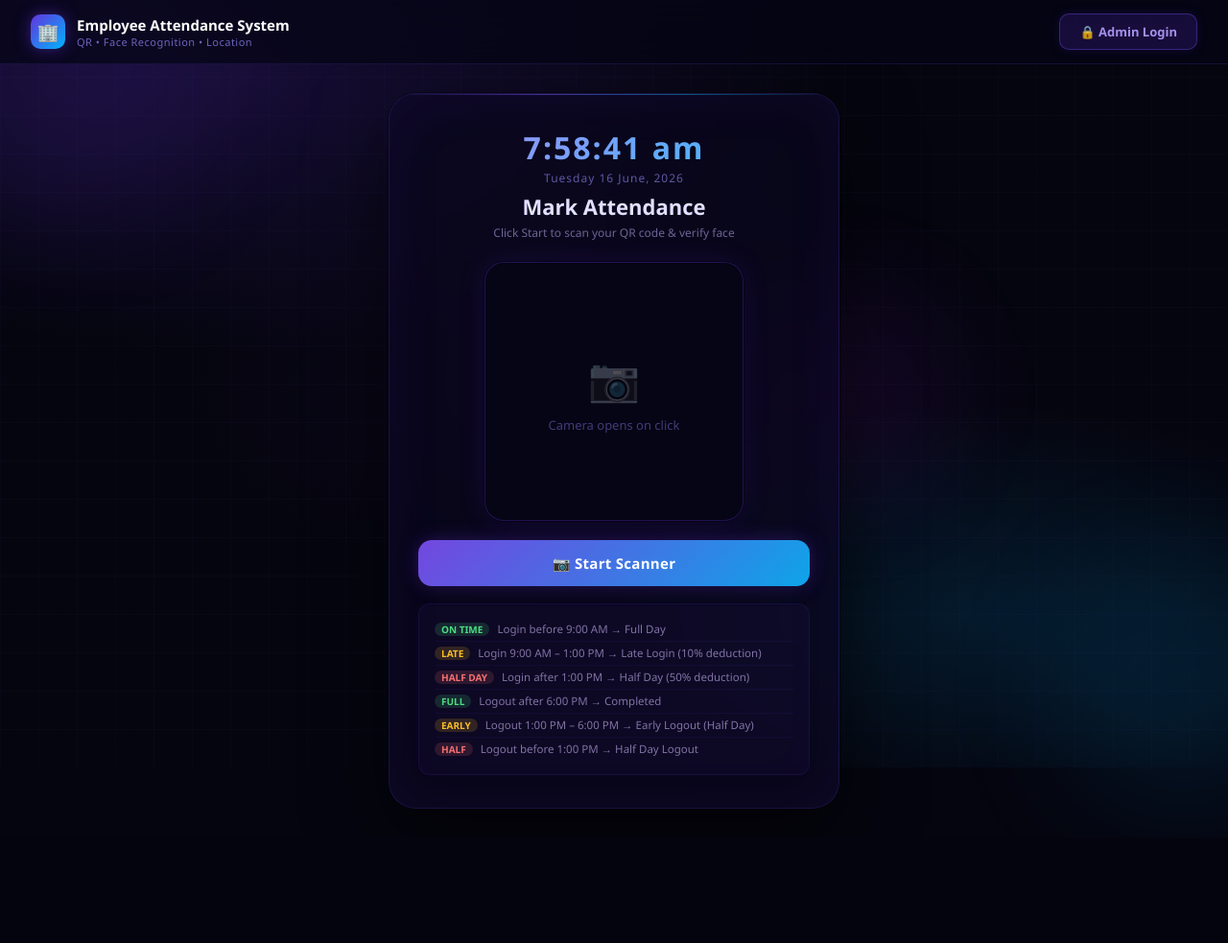
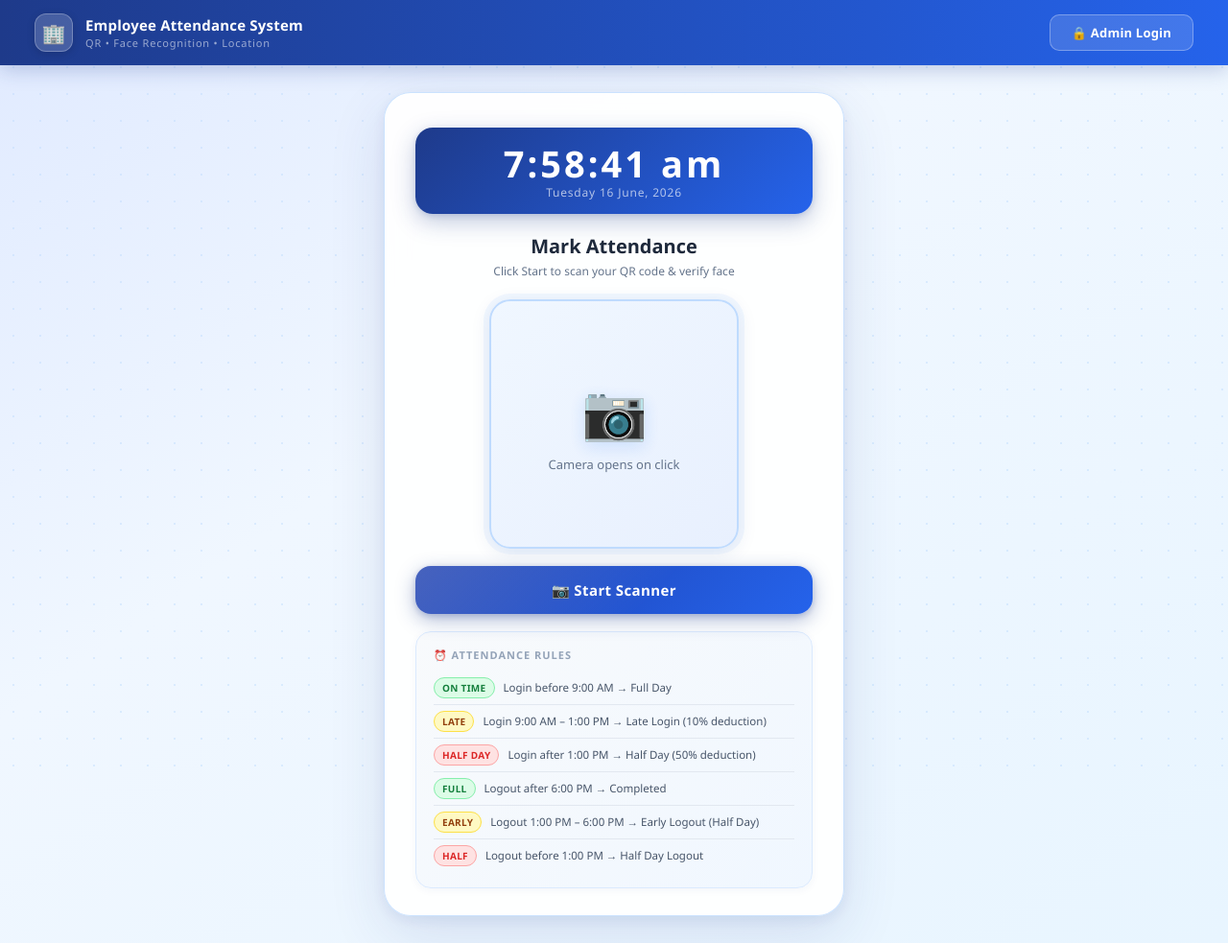
Before and after one commit to Nithin-magzest/emplyeee-attendance, a Flask app: page / in a window 1280 px wide. Shown: the whole page at 96% size. Before the commit the page ends 843 px from the top, so only its background shows below. Run offline with Flask 3, Linux system fonts and the light colour scheme; some libraries are stand-ins or nearby versions.

Commit message:
Redesign attendance scanner page with eye-catching light theme
- Replace dark glassmorphism with soft blue gradient background + dot-grid pattern
- Clock moved into bold dark-blue gradient card with large white digits
- Card uses frosted glass effect with backdrop-filter and inset glow
- Scanner box has gradient fill, outer ring glow, smooth active animation
- Camera icon has idle pulse animation
- Button has glass-sheen overlay and deeper hover lift
- Rules section has gradient background and bordered badges
- Topbar uses blue gradient matching admin/employee portal theme

Co-Authored-By: Claude Sonnet 4.6 <noreply@anthropic.com>

```diff
--- a/templates/index.html
+++ b/templates/index.html
@@ -11,130 +11,104 @@
 
       body {
         min-height: 100vh;
-        background: #05050f;
+        background: linear-gradient(145deg, #e0eaff 0%, #f0f7ff 40%, #e8f5ff 100%);
         display: flex; flex-direction: column;
         overflow-x: hidden;
       }
 
-      /* ── ANIMATED BACKGROUND ── */
-      .bg {
-        position: fixed; inset: 0; z-index: 0; pointer-events: none;
-        background:
-          radial-gradient(ellipse 80% 60% at 20% 10%, rgba(99,51,220,0.18) 0%, transparent 60%),
-          radial-gradient(ellipse 60% 50% at 80% 80%, rgba(0,180,255,0.12) 0%, transparent 55%),
-          radial-gradient(ellipse 50% 40% at 50% 50%, rgba(120,40,200,0.08) 0%, transparent 70%),
-          #05050f;
-      }
-      .bg::after {
+      /* subtle dot grid */
+      body::before {
         content: '';
-        position: absolute; inset: 0;
-        background-image:
-          linear-gradient(rgba(80,60,200,0.04) 1px, transparent 1px),
-          linear-gradient(90deg, rgba(80,60,200,0.04) 1px, transparent 1px);
-        background-size: 40px 40px;
-      }
-
-      /* floating orbs */
-      .orb {
-        position: fixed; border-radius: 50%; filter: blur(60px); pointer-events: none; z-index: 0;
-        animation: orbFloat 8s ease-in-out infinite;
-      }
-      .orb1 { width: 300px; height: 300px; background: rgba(99,51,220,0.12); top: -80px; left: -80px; animation-delay: 0s; }
-      .orb2 { width: 250px; height: 250px; background: rgba(0,180,255,0.09); bottom: -60px; right: -60px; animation-delay: 3s; }
-      .orb3 { width: 200px; height: 200px; background: rgba(180,40,255,0.08); top: 40%; left: 60%; animation-delay: 5s; }
-      @keyframes orbFloat {
-        0%,100% { transform: translate(0,0) scale(1); }
-        50%      { transform: translate(20px, -20px) scale(1.05); }
+        position: fixed; inset: 0; pointer-events: none; z-index: 0;
+        background-image: radial-gradient(circle, #bfdbfe 1px, transparent 1px);
+        background-size: 28px 28px;
+        opacity: 0.45;
       }
 
       /* ── TOPBAR ── */
       .topbar {
         position: relative; z-index: 10;
         display: flex; align-items: center; justify-content: space-between;
-        padding: 14px 32px;
-        background: rgba(5,5,20,0.7);
-        backdrop-filter: blur(20px);
-        border-bottom: 1px solid rgba(100,80,255,0.15);
+        padding: 14px 36px;
+        background: linear-gradient(90deg, #1e3a8a 0%, #2563eb 100%);
+        box-shadow: 0 4px 20px rgba(30,58,138,0.25);
         color: white;
       }
-      .brand-wrap { display: flex; align-items: center; gap: 12px; }
+      .brand-wrap { display: flex; align-items: center; gap: 13px; }
       .brand-dot {
-        width: 36px; height: 36px; border-radius: 10px;
-        background: linear-gradient(135deg, #6333dc, #00b4ff);
+        width: 40px; height: 40px; border-radius: 12px;
+        background: rgba(255,255,255,0.18);
+        border: 1px solid rgba(255,255,255,0.25);
         display: flex; align-items: center; justify-content: center;
-        font-size: 18px;
-        box-shadow: 0 0 16px rgba(99,51,220,0.5);
+        font-size: 20px;
+        box-shadow: 0 2px 8px rgba(0,0,0,0.15);
       }
-      .brand-text .name { font-size: 15px; font-weight: 700; color: #fff; }
-      .brand-text .tagline { font-size: 11px; color: rgba(150,140,255,0.7); letter-spacing: 0.5px; }
+      .brand-text .name { font-size: 15px; font-weight: 800; color: #fff; letter-spacing: 0.2px; }
+      .brand-text .tagline { font-size: 11px; color: rgba(255,255,255,0.55); letter-spacing: 0.8px; margin-top: 1px; }
       .admin-btn {
-        padding: 9px 20px;
-        background: rgba(99,51,220,0.2);
-        border: 1px solid rgba(120,80,255,0.35);
+        padding: 9px 22px;
+        background: rgba(255,255,255,0.14);
+        border: 1px solid rgba(255,255,255,0.3);
         border-radius: 10px;
-        color: rgba(180,160,255,0.9);
+        color: #fff;
         font-size: 13px; font-weight: 600; text-decoration: none;
-        transition: 0.25s;
-        box-shadow: 0 0 12px rgba(99,51,220,0.15);
+        transition: 0.2s; letter-spacing: 0.2px;
       }
-      .admin-btn:hover {
-        background: rgba(99,51,220,0.35);
-        border-color: rgba(150,100,255,0.6);
-        color: #fff;
-        box-shadow: 0 0 20px rgba(99,51,220,0.35);
-      }
+      .admin-btn:hover { background: rgba(255,255,255,0.24); border-color: rgba(255,255,255,0.5); }
 
       /* ── PAGE BODY ── */
       .page-body {
         flex: 1; position: relative; z-index: 1;
         display: flex; align-items: center; justify-content: center;
-        padding: 30px 20px;
+        padding: 28px 20px;
       }
 
       /* ── CARD ── */
       .card {
-        width: 100%; max-width: 470px;
-        background: rgba(10,8,30,0.72);
-        backdrop-filter: blur(24px);
-        border: 1px solid rgba(100,80,255,0.18);
+        width: 100%; max-width: 480px;
+        background: rgba(255,255,255,0.92);
+        backdrop-filter: blur(12px);
+        border: 1px solid rgba(191,219,254,0.8);
         border-radius: 28px;
-        padding: 34px 30px;
-        text-align: center; color: white;
+        padding: 36px 32px 28px;
+        text-align: center; color: #1e293b;
         box-shadow:
-          0 0 0 1px rgba(0,0,0,0.4),
-          0 32px 80px rgba(0,0,0,0.6),
-          0 0 60px rgba(99,51,220,0.08) inset;
-        position: relative; overflow: hidden;
-      }
-      .card::before {
-        content: '';
-        position: absolute; top: 0; left: 0; right: 0; height: 1px;
-        background: linear-gradient(90deg, transparent, rgba(120,80,255,0.5), rgba(0,200,255,0.4), transparent);
+          0 20px 60px rgba(30,58,138,0.12),
+          0 4px 16px rgba(30,58,138,0.08),
+          0 0 0 1px rgba(255,255,255,0.6) inset;
       }
 
-      /* ── CLOCK ── */
+      /* ── CLOCK BLOCK ── */
+      .clock-block {
+        background: linear-gradient(135deg, #1e3a8a 0%, #2563eb 100%);
+        border-radius: 18px;
+        padding: 18px 20px 14px;
+        margin-bottom: 20px;
+        box-shadow: 0 8px 24px rgba(30,58,138,0.28), 0 2px 6px rgba(30,58,138,0.15);
+      }
       .live-time {
-        font-size: 32px; font-weight: 800; letter-spacing: 2px;
-        background: linear-gradient(135deg, #a78bfa, #38bdf8);
-        -webkit-background-clip: text; -webkit-text-fill-color: transparent;
-        margin-bottom: 2px;
-        text-shadow: none;
+        font-size: 38px; font-weight: 900; letter-spacing: 3px;
+        color: #fff;
+        margin-bottom: 3px; line-height: 1;
       }
-      .live-date { font-size: 12px; color: rgba(150,140,255,0.6); letter-spacing: 1px; margin-bottom: 6px; }
-      h2 { font-size: 22px; font-weight: 700; color: #e2e0ff; margin-bottom: 4px; }
-      .sub { font-size: 12px; color: rgba(150,140,200,0.7); margin-bottom: 22px; }
+      .live-date { font-size: 12px; color: rgba(255,255,255,0.65); letter-spacing: 0.8px; }
+
+      /* ── TITLE ── */
+      h2 { font-size: 20px; font-weight: 800; color: #1e293b; margin-bottom: 4px; }
+      .sub { font-size: 12px; color: #64748b; margin-bottom: 20px; line-height: 1.5; }
 
       /* ── SCANNER WRAP ── */
       .scanner-wrap {
-        position: relative; width: 270px; height: 270px;
-        margin: 0 auto 20px; border-radius: 20px; overflow: hidden;
-        background: rgba(5,5,20,0.8);
-        border: 1.5px solid rgba(99,51,220,0.3);
-        box-shadow: 0 0 30px rgba(99,51,220,0.12), 0 0 0 1px rgba(0,0,0,0.5);
+        position: relative; width: 260px; height: 260px;
+        margin: 0 auto 18px; border-radius: 22px; overflow: hidden;
+        background: linear-gradient(135deg, #f0f7ff, #e8f0fe);
+        border: 2px solid #bfdbfe;
+        box-shadow: 0 4px 20px rgba(30,58,138,0.10), 0 0 0 6px rgba(59,130,246,0.06);
+        transition: border-color 0.3s, box-shadow 0.3s;
       }
       .scanner-wrap.active {
-        border-color: rgba(0,200,255,0.5);
-        box-shadow: 0 0 30px rgba(0,200,255,0.15), 0 0 0 1px rgba(0,0,0,0.5);
+        border-color: #3b82f6;
+        box-shadow: 0 4px 24px rgba(59,130,246,0.22), 0 0 0 6px rgba(59,130,246,0.10);
       }
 
       #video { width: 100%; height: 100%; object-fit: cover; display: none; }
@@ -142,143 +116,169 @@
       .scanner-placeholder {
         position: absolute; inset: 0;
         display: flex; flex-direction: column; align-items: center; justify-content: center;
-        gap: 10px; color: rgba(130,110,220,0.5); font-size: 13px;
+        gap: 12px;
       }
-      .scanner-placeholder .icon { font-size: 44px; opacity: 0.6; }
+      .scanner-placeholder .icon {
+        font-size: 52px;
+        filter: drop-shadow(0 4px 8px rgba(59,130,246,0.2));
+        animation: iconPulse 2.5s ease-in-out infinite;
+      }
+      .scanner-placeholder .icon-label {
+        font-size: 13px; color: #64748b; font-weight: 500;
+      }
+      @keyframes iconPulse {
+        0%,100% { transform: scale(1); opacity: 0.7; }
+        50%      { transform: scale(1.08); opacity: 1; }
+      }
 
       /* scan line */
       .scan-line {
         display: none;
-        position: absolute; left: 0; right: 0; height: 2px;
-        background: linear-gradient(90deg, transparent, #00e5ff, transparent);
-        box-shadow: 0 0 10px #00e5ff, 0 0 20px rgba(0,229,255,0.5);
+        position: absolute; left: 0; right: 0; height: 3px;
+        background: linear-gradient(90deg, transparent, #2563eb, #60a5fa, #2563eb, transparent);
+        box-shadow: 0 0 12px rgba(59,130,246,0.6), 0 0 4px rgba(59,130,246,0.9);
         animation: scanMove 2s ease-in-out infinite;
       }
-      @keyframes scanMove { 0%,100% { top: 0; } 50% { top: calc(100% - 2px); } }
+      @keyframes scanMove { 0%,100% { top: 0; } 50% { top: calc(100% - 3px); } }
 
       /* corner brackets */
       .corners { position: absolute; inset: 0; pointer-events: none; display: none; }
       .corners::before, .corners::after,
       .corners span::before, .corners span::after {
         content: ""; position: absolute;
-        width: 24px; height: 24px;
-        border-color: #00e5ff; border-style: solid;
-        box-shadow: 0 0 8px rgba(0,229,255,0.6);
+        width: 28px; height: 28px;
+        border-color: #2563eb; border-style: solid;
+        border-radius: 2px;
       }
-      .corners::before  { top: 12px;  left: 12px;  border-width: 2px 0 0 2px; }
-      .corners::after   { top: 12px;  right: 12px; border-width: 2px 2px 0 0; }
-      .corners span::before { bottom: 12px; left: 12px;  border-width: 0 0 2px 2px; }
-      .corners span::after  { bottom: 12px; right: 12px; border-width: 0 2px 2px 0; }
+      .corners::before  { top: 14px;  left: 14px;  border-width: 3px 0 0 3px; }
+      .corners::after   { top: 14px;  right: 14px; border-width: 3px 3px 0 0; }
+      .corners span::before { bottom: 14px; left: 14px;  border-width: 0 0 3px 3px; }
+      .corners span::after  { bottom: 14px; right: 14px; border-width: 0 3px 3px 0; }
 
       /* phase label */
       .phase-label {
         display: none;
         position: absolute; bottom: 0; left: 0; right: 0;
-        background: rgba(0,0,0,0.65); backdrop-filter: blur(4px);
-        padding: 9px; font-size: 12px; font-weight: 600; letter-spacing: 0.3px;
+        background: rgba(255,255,255,0.92); backdrop-filter: blur(6px);
+        padding: 10px; font-size: 12px; font-weight: 700; letter-spacing: 0.3px;
+        border-top: 1px solid rgba(59,130,246,0.15);
       }
-      .phase-label.qr   { color: #00e5ff; }
-      .phase-label.face { color: #a78bfa; }
-      .phase-label.ok   { color: #4ade80; }
+      .phase-label.qr   { color: #2563eb; }
+      .phase-label.face { color: #7c3aed; }
+      .phase-label.ok   { color: #16a34a; }
 
       /* ── BUTTON ── */
       .btn {
-        width: 100%; padding: 14px; border: none; border-radius: 14px;
-        background: linear-gradient(135deg, #6333dc, #0ea5e9);
-        color: white; font-size: 15px; font-weight: 700; cursor: pointer;
-        transition: 0.3s; letter-spacing: 0.3px;
-        box-shadow: 0 0 20px rgba(99,51,220,0.35), 0 4px 15px rgba(0,0,0,0.3);
+        width: 100%; padding: 15px; border: none; border-radius: 16px;
+        background: linear-gradient(135deg, #1e40af, #2563eb, #3b82f6);
+        background-size: 200% 200%;
+        color: white; font-size: 15px; font-weight: 800; cursor: pointer;
+        transition: 0.25s; letter-spacing: 0.4px;
+        box-shadow: 0 6px 20px rgba(30,58,138,0.35), 0 2px 6px rgba(30,58,138,0.2);
         position: relative; overflow: hidden;
       }
       .btn::after {
         content: '';
         position: absolute; inset: 0;
-        background: linear-gradient(135deg, rgba(255,255,255,0.1), transparent);
+        background: linear-gradient(135deg, rgba(255,255,255,0.18), transparent 60%);
+        pointer-events: none;
       }
-      .btn:hover  {
+      .btn:hover {
         transform: translateY(-2px);
-        box-shadow: 0 0 32px rgba(99,51,220,0.5), 0 8px 25px rgba(0,0,0,0.4);
+        box-shadow: 0 10px 28px rgba(30,58,138,0.42), 0 4px 10px rgba(30,58,138,0.2);
       }
-      .btn:active { transform: translateY(0); }
+      .btn:active { transform: translateY(0); box-shadow: 0 3px 10px rgba(30,58,138,0.3); }
       .btn:disabled {
-        background: rgba(80,60,120,0.3); cursor: not-allowed;
-        transform: none; box-shadow: none; color: rgba(255,255,255,0.3);
+        background: #e2e8f0; cursor: not-allowed;
+        transform: none; box-shadow: none; color: #94a3b8;
       }
 
       /* ── STATUS BAR ── */
       .status-bar {
         display: none; margin-top: 14px;
-        background: rgba(99,51,220,0.1);
-        border: 1px solid rgba(99,51,220,0.2);
-        border-radius: 10px; padding: 11px 16px;
-        font-size: 13px; color: rgba(180,160,255,0.9);
+        background: linear-gradient(90deg, #eff6ff, #f0f7ff);
+        border: 1px solid #bfdbfe;
+        border-radius: 12px; padding: 12px 16px;
+        font-size: 13px; color: #1e40af;
         align-items: center; gap: 10px;
       }
       .spinner {
-        width: 16px; height: 16px; flex-shrink: 0;
-        border: 2px solid rgba(99,51,220,0.3);
-        border-top-color: #a78bfa; border-radius: 50%;
+        width: 17px; height: 17px; flex-shrink: 0;
+        border: 2.5px solid #bfdbfe;
+        border-top-color: #3b82f6; border-radius: 50%;
         animation: spin 0.7s linear infinite;
       }
       @keyframes spin { to { transform: rotate(360deg); } }
 
       /* ── RESULT ── */
       .result-box {
-        display: none; margin-top: 18px;
-        background: rgba(0,200,100,0.06);
-        border: 1px solid rgba(74,222,128,0.2);
-        border-radius: 16px; padding: 18px; text-align: left;
+        display: none; margin-top: 16px;
+        background: linear-gradient(135deg, #f0fdf4, #ecfdf5);
+        border: 1.5px solid #86efac;
+        border-radius: 18px; padding: 18px; text-align: left;
+        box-shadow: 0 4px 16px rgba(22,163,74,0.08);
       }
       .result-box h4 {
-        text-align: center; margin-bottom: 14px; font-size: 14px;
-        color: #4ade80; letter-spacing: 0.3px;
+        text-align: center; margin-bottom: 14px; font-size: 15px; font-weight: 800;
+        color: #15803d;
       }
-      .result-row { display: flex; justify-content: space-between; margin: 9px 0; font-size: 13px; }
-      .result-row span:first-child { color: rgba(180,160,255,0.55); }
-      .val-green  { color: #4ade80; font-weight: 700; }
-      .val-yellow { color: #fbbf24; font-weight: 700; }
-      .val-red    { color: #f87171; font-weight: 700; }
-      .val-blue   { color: #38bdf8; font-weight: 700; }
+      .result-row {
+        display: flex; justify-content: space-between; align-items: center;
+        padding: 8px 0; font-size: 13px;
+        border-bottom: 1px solid rgba(134,239,172,0.3);
+      }
+      .result-row:last-child { border-bottom: none; }
+      .result-row span:first-child { color: #64748b; }
+      .val-green  { color: #16a34a; font-weight: 700; }
+      .val-yellow { color: #d97706; font-weight: 700; }
+      .val-red    { color: #dc2626; font-weight: 700; }
+      .val-blue   { color: #2563eb; font-weight: 700; }
 
       /* ── ERROR ── */
       .error-box {
         display: none; margin-top: 14px;
-        background: rgba(239,68,68,0.1);
-        border: 1px solid rgba(239,68,68,0.25);
-        border-radius: 12px; padding: 13px;
-        font-size: 13px; color: #fca5a5; text-align: center;
+        background: linear-gradient(135deg, #fef2f2, #fff5f5);
+        border: 1.5px solid #fca5a5;
+        border-radius: 14px; padding: 14px;
+        font-size: 13px; color: #dc2626; text-align: center; font-weight: 600;
+        box-shadow: 0 4px 12px rgba(220,38,38,0.08);
       }
 
       /* ── RULES ── */
       .rules {
-        margin-top: 18px; font-size: 11.5px; line-height: 1; text-align: left;
-        background: rgba(99,51,220,0.06);
-        border: 1px solid rgba(99,51,220,0.12);
-        border-radius: 12px; padding: 14px 16px;
+        margin-top: 18px; font-size: 11.5px; text-align: left;
+        background: linear-gradient(135deg, #f8fafc, #f0f7ff);
+        border: 1px solid #dbeafe;
+        border-radius: 16px; padding: 16px 18px;
+        box-shadow: 0 2px 8px rgba(30,58,138,0.05);
       }
-      .rules .rule { display: flex; align-items: center; gap: 8px; padding: 5px 0; color: rgba(180,160,220,0.7); }
-      .rules .rule:not(:last-child) { border-bottom: 1px solid rgba(99,51,220,0.08); }
+      .rules-title {
+        font-size: 11px; font-weight: 700; color: #94a3b8;
+        text-transform: uppercase; letter-spacing: 1px; margin-bottom: 10px;
+      }
+      .rules .rule {
+        display: flex; align-items: center; gap: 9px;
+        padding: 6px 0; color: #475569; line-height: 1.4;
+      }
+      .rules .rule:not(:last-child) { border-bottom: 1px solid #e2e8f0; }
       .rules .badge {
-        font-size: 10px; padding: 2px 7px; border-radius: 20px; font-weight: 700; flex-shrink: 0;
+        font-size: 10px; padding: 3px 8px; border-radius: 20px;
+        font-weight: 800; flex-shrink: 0; letter-spacing: 0.3px;
       }
-      .badge-green  { background: rgba(74,222,128,0.15); color: #4ade80; }
-      .badge-yellow { background: rgba(251,191,36,0.15); color: #fbbf24; }
-      .badge-red    { background: rgba(248,113,113,0.15); color: #f87171; }
+      .badge-green  { background: #dcfce7; color: #15803d; border: 1px solid #86efac; }
+      .badge-yellow { background: #fef9c3; color: #92400e; border: 1px solid #fde047; }
+      .badge-red    { background: #fee2e2; color: #dc2626; border: 1px solid #fca5a5; }
 
       @media (max-width: 480px) {
-        .card { padding: 24px 16px; }
+        .card { padding: 24px 18px 20px; }
         .topbar { padding: 12px 18px; }
         .brand-text .tagline { display: none; }
         .scanner-wrap { width: 230px; height: 230px; }
+        .live-time { font-size: 30px; }
       }
     </style>
   </head>
   <body>
-
-    <div class="bg"></div>
-    <div class="orb orb1"></div>
-    <div class="orb orb2"></div>
-    <div class="orb orb3"></div>
 
     <div class="topbar">
       <div class="brand-wrap">
@@ -294,8 +294,10 @@
     <div class="page-body">
       <div class="card">
 
-        <div class="live-time" id="liveTime"></div>
-        <div class="live-date" id="liveDate"></div>
+        <div class="clock-block">
+          <div class="live-time" id="liveTime"></div>
+          <div class="live-date" id="liveDate"></div>
+        </div>
         <h2>Mark Attendance</h2>
         <div class="sub" id="subText">Click Start to scan your QR code &amp; verify face</div>
 
@@ -305,7 +307,7 @@
 
           <div class="scanner-placeholder" id="placeholder">
             <div class="icon">📷</div>
-            <div>Camera opens on click</div>
+            <div class="icon-label">Camera opens on click</div>
           </div>
 
           <div class="scan-line"   id="scanLine"></div>
@@ -340,6 +342,7 @@
         <div class="error-box" id="errorBox"></div>
 
         <div class="rules">
+          <div class="rules-title">⏰ Attendance Rules</div>
           <div class="rule"><span class="badge badge-green">ON TIME</span>Login before 9:00 AM → Full Day</div>
           <div class="rule"><span class="badge badge-yellow">LATE</span>Login 9:00 AM – 1:00 PM → Late Login (10% deduction)</div>
           <div class="rule"><span class="badge badge-red">HALF DAY</span>Login after 1:00 PM → Half Day (50% deduction)</div>
```
